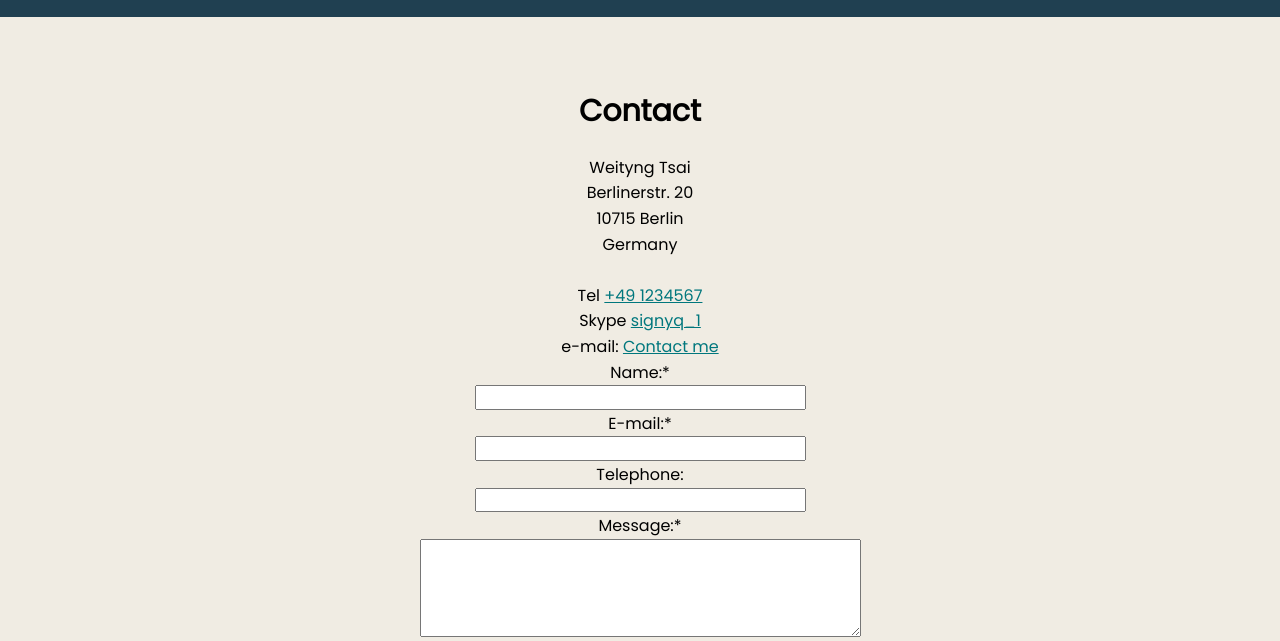
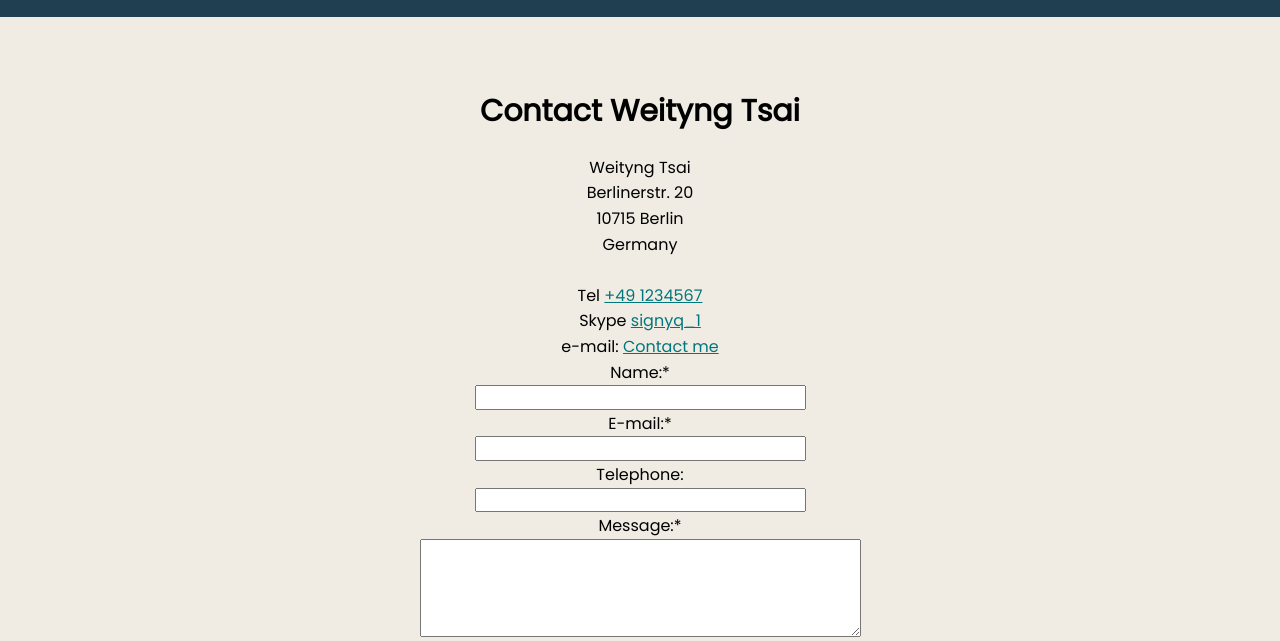
Before and after one commit to wttsai22/website-portfolio, a plain HTML site: page contact.html in a window 1280 px wide. Shown: the part 101-742 px from the top of the page. Drawn offline with nearby package versions, Linux system fonts and the light colour scheme.

Commit message:
Update contact.html

```diff
--- a/contact.html
+++ b/contact.html
@@ -39,7 +39,7 @@
 
   <main id="content-wrap">
   <div class="layout-center">
-  <h1>Contact</h1>
+  <h1>Contact Weityng Tsai</h1>
   <!---contact info--->
   <div>
     Weityng Tsai
```
